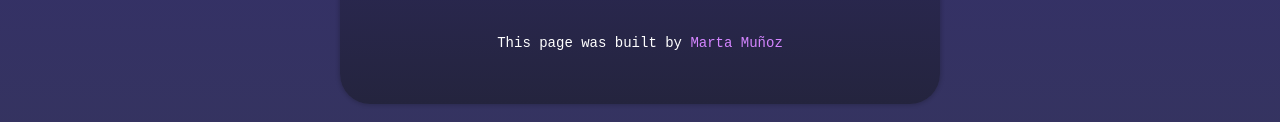
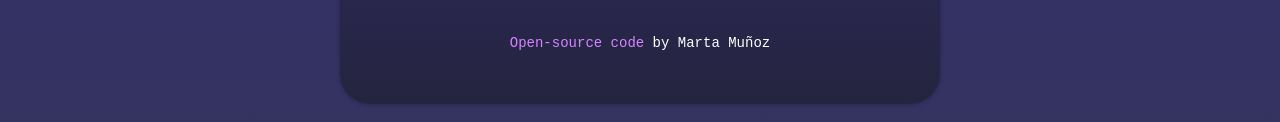
Before and after one commit to martamd-front/weather-app, a plain HTML site: page index.html in a window 1280 px wide. Shown: the part 562-684 px from the top of the page. Drawn offline with nearby package versions, Linux system fonts and the light colour scheme; no server answers.

Commit message:
Added github link

```diff
--- a/index.html
+++ b/index.html
@@ -328,12 +328,12 @@
           </section>
           <footer>
             <p class="built_by">
-              This page was built by
               <a
-                href="https://www.linkedin.com/in/marta-mu%C3%B1oz-domingo-aa1b623b/?locale=en_US"
+                href="https://github.com/martamd-front/weather-app"
                 target="_blank"
-                >Marta Muñoz</a
-              >
+                >Open-source code</a> by
+              Marta Muñoz
+
             </p>
           </footer>
         </main>
```
